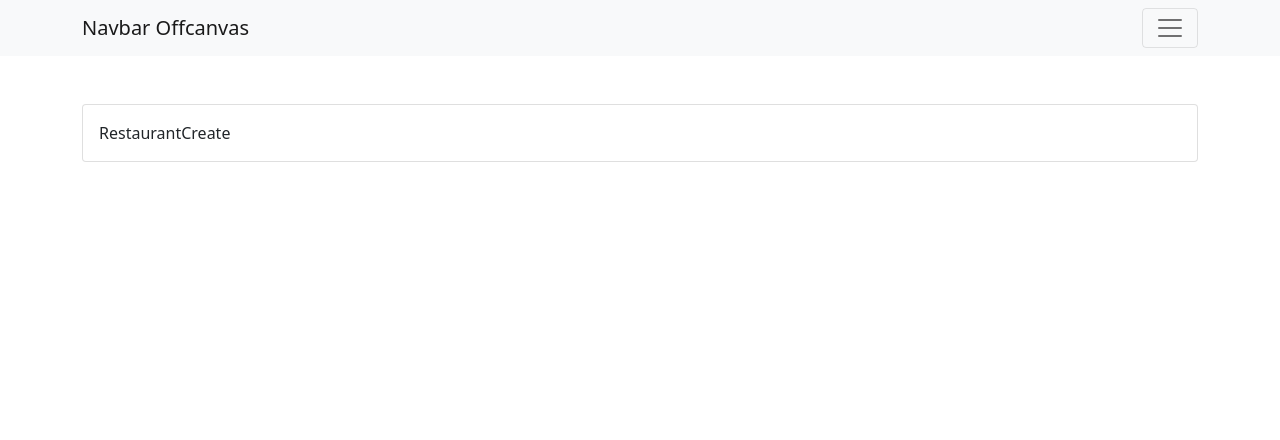
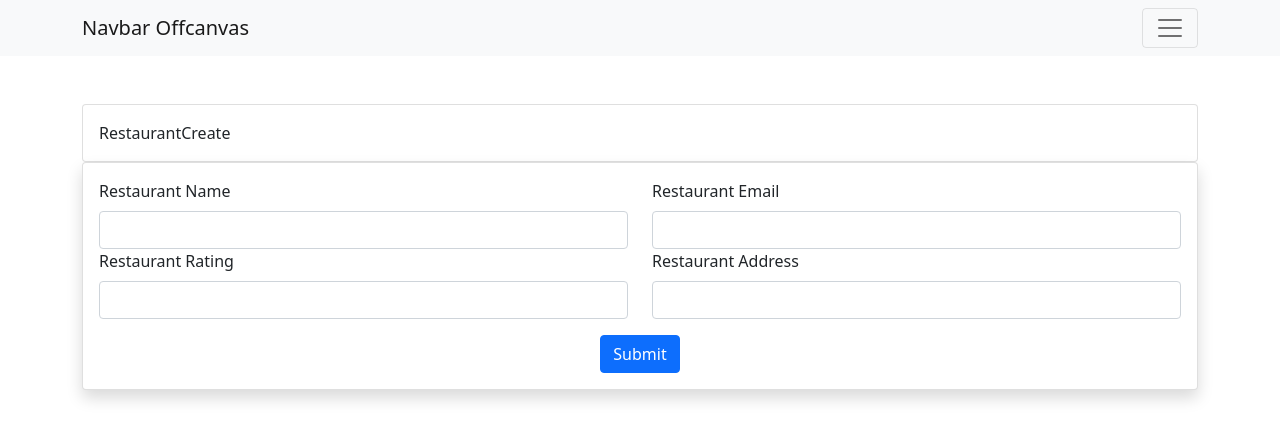
Before and after one commit to shivprajapat/restaurant-app, a React (Create React App) app in the folder react/: page /create in a window 1280 px wide. Shown: the top 440 px of the page. Built offline with nearby package versions, Linux system fonts and the light colour scheme.

Commit message:
Integrate Post API for Add New Restaurant

```diff
--- a/react/src/components/RestaurantCreate.jsx
+++ b/react/src/components/RestaurantCreate.jsx
@@ -1,7 +1,32 @@
 import React, { Component } from "react";
-import { Card, Container } from "react-bootstrap";
+import { Button, Row, Card, Col, Container, Form } from "react-bootstrap";
 
 export default class RestaurantCreate extends Component {
+  constructor() {
+    super();
+    this.state = {
+      name: null,
+      email: null,
+      rating: null,
+      address: null,
+    };
+  }
+
+  create() {
+    fetch("http://localhost:3000/restaurant", {
+      method: "POST",
+      headers: {
+        "Content-Type": "application/json",
+      },
+      body: JSON.stringify(this.state),
+    }).then((reseult) => {
+      reseult.json().then((resp) => {
+        alert("Restaurant Created");
+      });
+    });
+
+    this.setState("");
+  }
   render() {
     return (
       <section className="mt-5">
@@ -9,6 +34,55 @@ export default class RestaurantCreate extends Component {
           <Card>
             <Card.Body>RestaurantCreate</Card.Body>
           </Card>
+          <Card className="shadow">
+            <Card.Body>
+              <Form>
+                <Row className="mb-3">
+                  <Form.Group as={Col} md="6" controlId="validationCustom02">
+                    <Form.Label>Restaurant Name</Form.Label>
+                    <Form.Control
+                      type="text"
+                      onChange={(e) => this.setState({ name: e.target.value })}
+                    />
+                  </Form.Group>
+                  <Form.Group as={Col} md="6" controlId="validationCustom02">
+                    <Form.Label>Restaurant Email</Form.Label>
+                    <Form.Control
+                      type="text"
+                      onChange={(e) => this.setState({ email: e.target.value })}
+                    />
+                  </Form.Group>
+                  <Form.Group as={Col} md="6" controlId="validationCustom02">
+                    <Form.Label>Restaurant Rating</Form.Label>
+                    <Form.Control
+                      type="text"
+                      onChange={(e) =>
+                        this.setState({ rating: e.target.value })
+                      }
+                    />
+                  </Form.Group>
+                  <Form.Group as={Col} md="6" controlId="validationCustom02">
+                    <Form.Label>Restaurant Address</Form.Label>
+                    <Form.Control
+                      type="text"
+                      onChange={(e) =>
+                        this.setState({ address: e.target.value })
+                      }
+                    />
+                  </Form.Group>
+                </Row>
+                <Form.Group className="text-center">
+                  <Button
+                    variant="primary"
+                    onClick={() => this.create()}
+                    type="submit"
+                  >
+                    Submit
+                  </Button>
+                </Form.Group>
+              </Form>
+            </Card.Body>
+          </Card>
         </Container>
       </section>
     );
```
Also changed, not shown: 1 other file (tests, documents, lock files or other folders).
